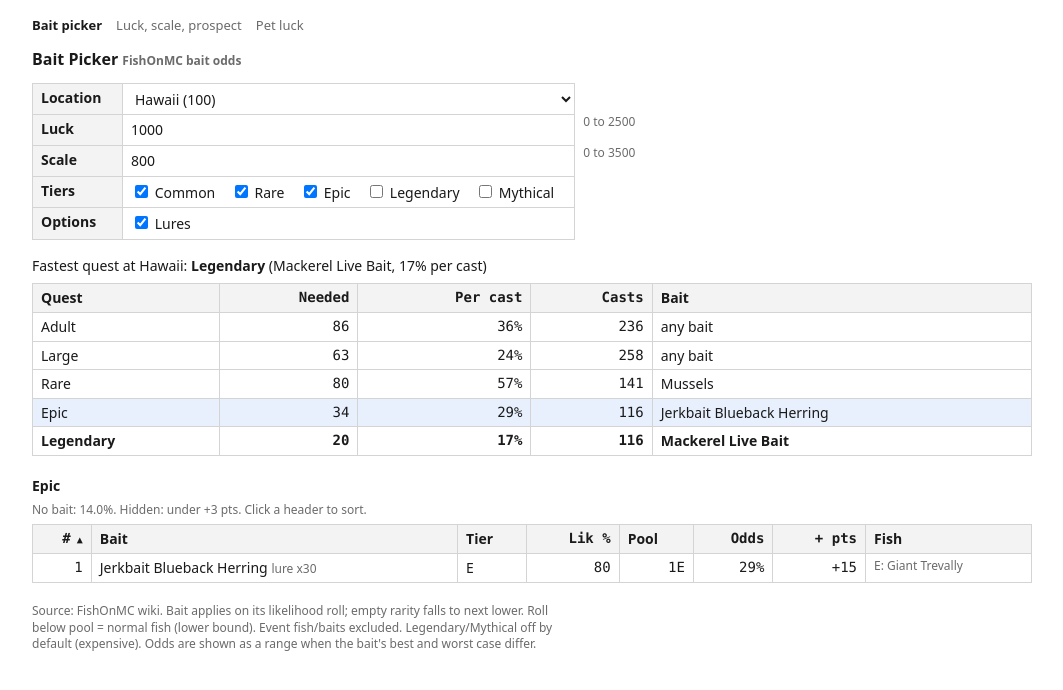
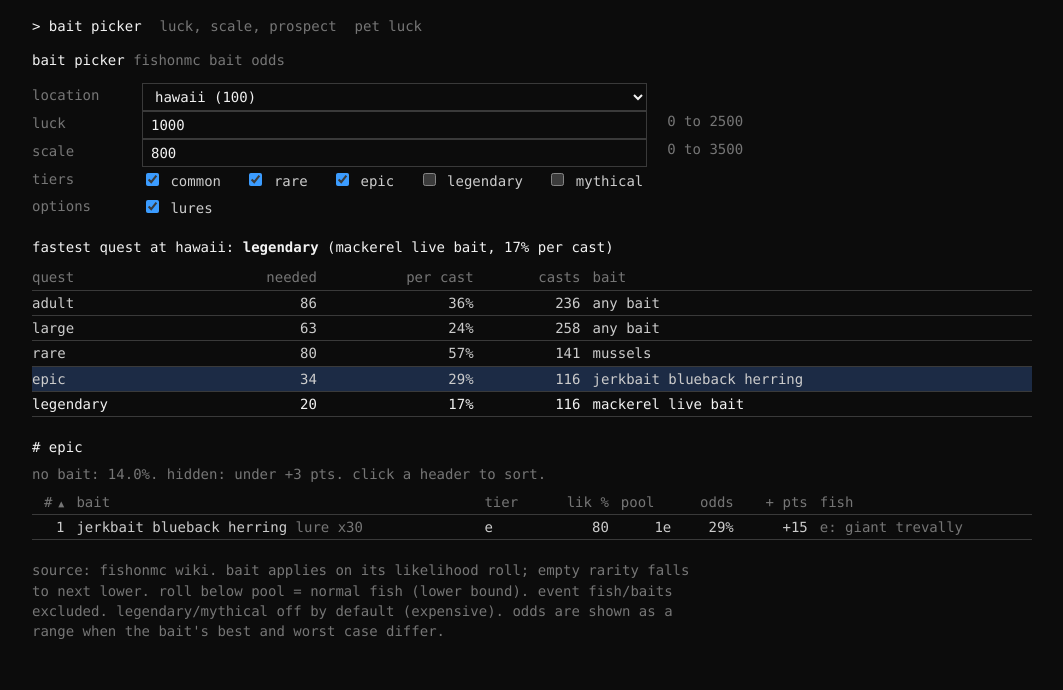
Before and after one commit to landofif/baitpicker, a plain HTML site: page index.html in a window 1280 px wide. Shown: the whole page, without its empty margins (108-1171 px from the left). Drawn offline with Linux system fonts and the light colour scheme.

Commit message:
Terminal look for all sheets (#1)
* terminal look for all sheets: monospace, black background, plain tables

index.html now uses the shared sheet.css instead of its own inline copy.


* lowercase all text


---------

```diff
--- a/index.html
+++ b/index.html
@@ -1,45 +1,6 @@
-<!doctype html><html lang="en"><head><meta charset="utf-8"><title>Bait Picker</title>
+<!doctype html><html lang="en"><head><meta charset="utf-8"><title>bait picker</title>
 <meta name="viewport" content="width=device-width,initial-scale=1">
-<style>
-:root{color-scheme:light dark;--bg:#fff;--fg:#1a1a1a;--muted:#6b6b6b;--line:#d4d4d4;--head:#f3f3f3;--sel:#e8f0fe;--bad:#c5221f;--cell:#fff}
-@media (prefers-color-scheme:dark){:root{--bg:#161616;--fg:#e6e6e6;--muted:#9a9a9a;--line:#3a3a3a;--head:#202020;--sel:#1e2a3d;--bad:#ff6b66;--cell:#161616}}
-*{box-sizing:border-box}
-body{margin:0;padding:16px;background:var(--bg);color:var(--fg);font:14px/1.4 system-ui,sans-serif}
-.wrap{max-width:1000px;margin:0 auto}
-h1{font-size:16px;margin:0 0 12px;font-weight:600}
-.num,td.n,th.n{font-family:ui-monospace,Menlo,Consolas,monospace;font-variant-numeric:tabular-nums}
-nav{display:flex;flex-wrap:wrap;gap:4px 14px;margin:0 0 14px;font-size:13px}
-nav a{color:var(--muted);text-decoration:none}
-nav a:hover{color:var(--fg)}
-nav a[aria-current]{color:var(--fg);font-weight:600}
-table{border-collapse:collapse;width:100%}
-th,td{border:1px solid var(--line);padding:4px 8px;text-align:left;vertical-align:top}
-th{background:var(--head);font-weight:600;white-space:nowrap}
-th.n,td.n{text-align:right}
-th.s{cursor:pointer;user-select:none}
-th.s[aria-sort=ascending]::after{content:" \25B2";font-size:10px}
-th.s[aria-sort=descending]::after{content:" \25BC";font-size:10px}
-.inputs{width:auto;margin-bottom:16px}
-.inputs th{width:90px}
-.inputs td{padding:0}
-.inputs input[type=number],.inputs select{width:100%;min-width:200px;border:0;border-radius:0;padding:5px 8px;background:var(--cell);color:var(--fg);font:inherit;height:30px}
-.inputs input:focus,.inputs select:focus{outline:2px solid #1a73e8;outline-offset:-2px}
-.inputs input.bad{background:color-mix(in srgb,var(--bad) 18%,var(--cell));color:var(--bad)}
-.inputs td.chk{padding:5px 8px}
-.inputs td.chk label{margin-right:12px;white-space:nowrap}
-.hint{color:var(--muted);font-size:12px}
-.verdict{margin:0 0 8px}
-.q tbody tr{cursor:pointer}
-.q tbody tr:hover{background:var(--head)}
-.q tbody tr[aria-selected=true]{background:var(--sel)}
-.q tr.top td{font-weight:600}
-.sec{margin:20px 0 6px;font-weight:600}
-.scroll{overflow-x:auto}
-.fish{color:var(--muted);font-size:12px}
-.more{margin-top:8px;font:inherit;padding:4px 10px;border:1px solid var(--line);background:var(--head);color:var(--fg);cursor:pointer}
-.foot{color:var(--muted);font-size:12px;max-width:80ch;margin-top:20px}
-@media (prefers-reduced-motion:reduce){*{transition:none!important}}
-</style></head><body>
+<link rel="stylesheet" href="sheet.css?v=5"></head><body>
 <div class="wrap">
 <nav><a href="index.html" aria-current=page>Bait picker</a><a href="stats.html">Luck, scale, prospect</a><a href="petluck.html">Pet luck</a></nav>
 <h1>Bait Picker <span class="hint">FishOnMC bait odds</span></h1>
--- a/sheet.css
+++ b/sheet.css
@@ -1,28 +1,45 @@
-:root{color-scheme:light dark;--bg:#fff;--fg:#1a1a1a;--muted:#6b6b6b;--line:#d4d4d4;--head:#f3f3f3;--sel:#e8f0fe;--bad:#c5221f;--cell:#fff}
-@media (prefers-color-scheme:dark){:root{--bg:#161616;--fg:#e6e6e6;--muted:#9a9a9a;--line:#3a3a3a;--head:#202020;--sel:#1e2a3d;--bad:#ff6b66;--cell:#161616}}
+:root{color-scheme:dark;--bg:#0c0c0c;--fg:#cccccc;--muted:#767676;--line:#3a3a3a;--head:#0c0c0c;--sel:#1c2b45;--bad:#ff5f56;--cell:#0c0c0c;--acc:#3b9cff;--hl:#f2f2f2}
 *{box-sizing:border-box}
-body{margin:0;padding:16px;background:var(--bg);color:var(--fg);font:14px/1.4 system-ui,sans-serif}
+body{text-transform:lowercase;margin:0;padding:16px;background:var(--bg);color:var(--fg);font:14px/1.45 Consolas,"Cascadia Mono",Menlo,"DejaVu Sans Mono",ui-monospace,monospace}
 .wrap{max-width:1000px;margin:0 auto}
-h1{font-size:16px;margin:0 0 12px;font-weight:600}
-nav{display:flex;flex-wrap:wrap;gap:4px 14px;margin:0 0 14px;font-size:13px}
+h1{font-size:14px;margin:0 0 12px;font-weight:400;color:var(--hl)}
+nav{display:flex;flex-wrap:wrap;gap:4px 18px;margin:0 0 14px}
 nav a{color:var(--muted);text-decoration:none}
-nav a:hover{color:var(--fg)}
-nav a[aria-current]{color:var(--fg);font-weight:600}
-td.n,th.n{font-family:ui-monospace,Menlo,Consolas,monospace;font-variant-numeric:tabular-nums;text-align:right}
+nav a:hover{color:var(--hl)}
+nav a[aria-current]{color:var(--hl)}
+nav a[aria-current]::before{content:"> "}
 table{border-collapse:collapse;width:100%}
-th,td{border:1px solid var(--line);padding:4px 8px;text-align:left;vertical-align:top}
-th{background:var(--head);font-weight:600;white-space:nowrap}
+th,td{border:0;border-bottom:1px solid var(--line);padding:2px 12px 2px 0;text-align:left;vertical-align:top}
+th{font-weight:400;color:var(--muted);white-space:nowrap}
+th.n,td.n,.num{text-align:right;font-variant-numeric:tabular-nums}
+th.s{cursor:pointer;user-select:none}
+th.s:hover{color:var(--hl)}
+th.s[aria-sort=ascending]::after{content:" \25B2";font-size:10px}
+th.s[aria-sort=descending]::after{content:" \25BC";font-size:10px}
 .inputs{width:auto;margin-bottom:16px}
+.inputs th,.inputs td{border:0}
 .inputs th{width:110px}
-.inputs td{padding:0}
-.inputs input[type=number],.inputs select{width:100%;min-width:200px;border:0;border-radius:0;padding:5px 8px;background:var(--cell);color:var(--fg);font:inherit;height:30px}
-.inputs input:focus,.inputs select:focus{outline:2px solid #1a73e8;outline-offset:-2px}
-.inputs input.bad{background:color-mix(in srgb,var(--bad) 18%,var(--cell));color:var(--bad)}
-.inputs td.chk{padding:5px 8px}
-.inputs td.chk label{margin-right:12px;white-space:nowrap}
-.inputs td.hint{border:0;padding-left:8px}
-.hint{color:var(--muted);font-size:12px}
-.sec{margin:20px 0 6px;font-weight:600}
+.inputs td{padding:0 12px 0 0}
+.inputs input[type=number],.inputs select{width:100%;min-width:200px;border:1px solid var(--line);border-radius:0;padding:3px 8px;background:var(--cell);color:var(--hl);font:inherit;text-transform:inherit;height:28px}
+.inputs input:focus,.inputs select:focus{outline:1px solid var(--acc);outline-offset:-1px}
+.inputs input.bad{border-color:var(--bad);color:var(--bad)}
+.inputs td.chk{padding:3px 0}
+.inputs td.chk label{margin-right:16px;white-space:nowrap}
+.inputs td.hint,.inputs td.hint[style]{border:0;padding-left:0}
+input[type=checkbox]{accent-color:var(--acc)}
+.hint{color:var(--muted)}
+.verdict{margin:0 0 8px;color:var(--hl)}
+.q tbody tr{cursor:pointer}
+.q tbody tr:hover{background:#161616}
+.q tbody tr[aria-selected=true]{background:var(--sel)}
+.q tr.top td{color:var(--hl)}
+.sec{margin:20px 0 6px;color:var(--hl)}
+.sec::before{content:"# "}
 .scroll{overflow-x:auto}
-tr.you td{background:var(--sel);font-weight:600}
-.foot{color:var(--muted);font-size:12px;max-width:80ch;margin-top:20px}
+tr.you td{background:var(--sel);color:var(--hl)}
+.fish{color:var(--muted)}
+.more{margin-top:8px;font:inherit;padding:2px 10px;border:1px solid var(--line);border-radius:0;background:var(--bg);color:var(--fg);cursor:pointer}
+.more:hover{color:var(--hl);border-color:var(--muted)}
+.foot{color:var(--muted);max-width:80ch;margin-top:20px}
+::selection{background:var(--sel)}
+@media (prefers-reduced-motion:reduce){*{transition:none!important}}
```
Also changed, not shown: petluck.html (+2 -2 lines), stats.html (+2 -2 lines).
